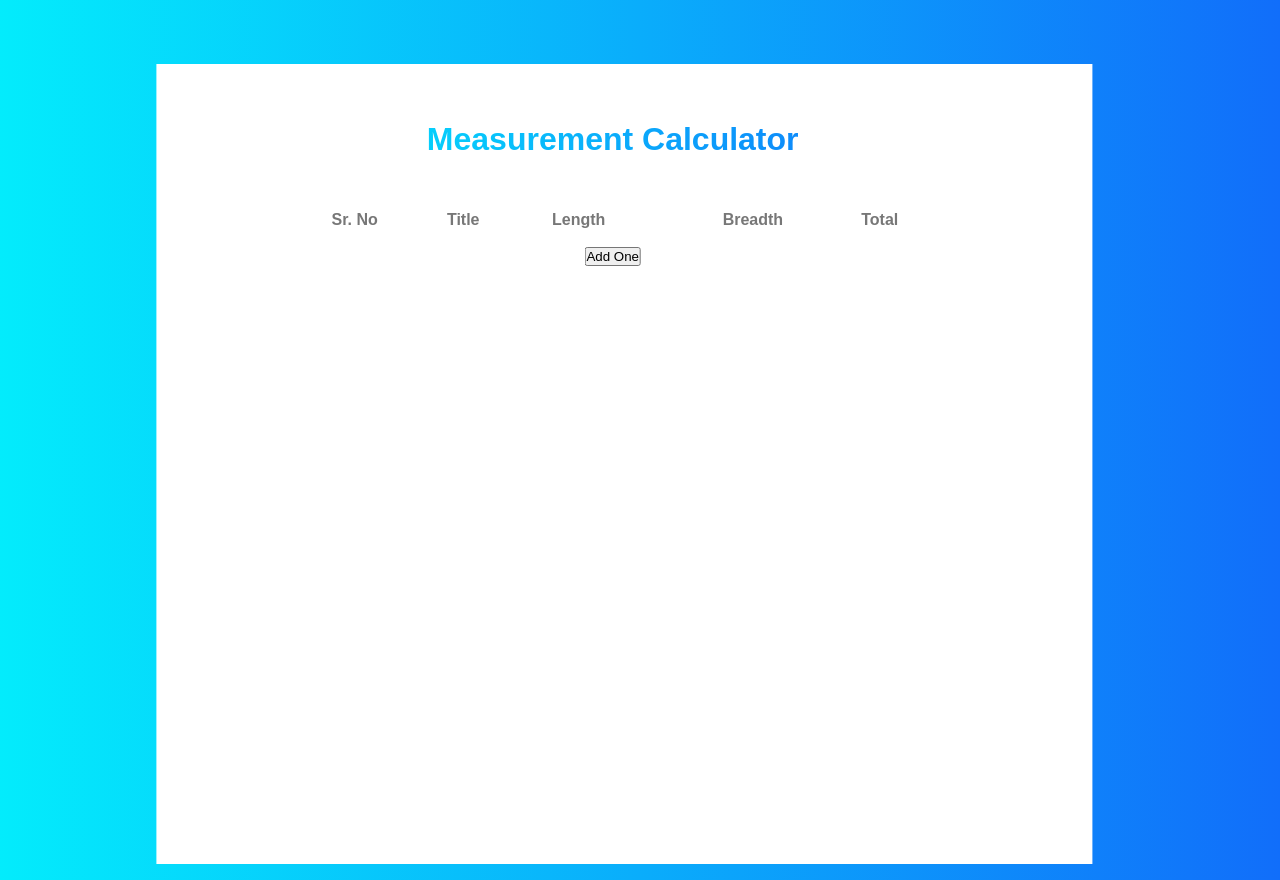
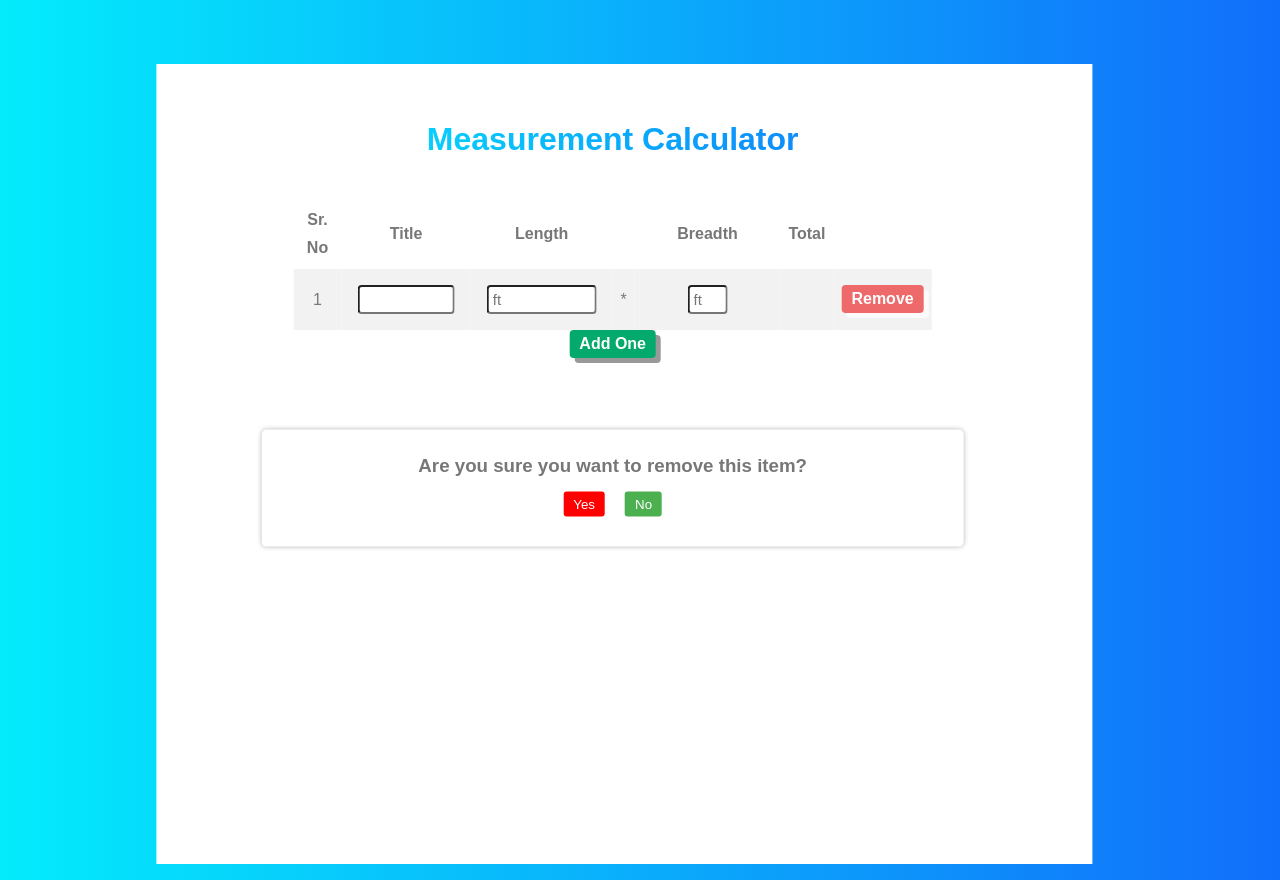
Before and after one commit to mokshchadha/floor_-measurement_calculator, a React (Vite) app: page / in a window 1280 px wide. Both pictures are taken after a click on the button "Remove". Built offline with nearby package versions, Linux system fonts and the light colour scheme.

Commit message:
buttons features added

```diff
--- a/package.json
+++ b/package.json
@@ -9,6 +9,9 @@
     "preview": "vite preview"
   },
   "dependencies": {
+    "@emotion/react": "^11.10.6",
+    "@emotion/styled": "^11.10.6",
+    "@mui/material": "^5.11.11",
     "react": "^18.2.0",
     "react-dom": "^18.2.0"
   },
--- a/src/App.css
+++ b/src/App.css
@@ -53,6 +53,7 @@
 }
 
 .card {
+
   padding: 2em;
 }
 
--- a/src/components/buttons/AddOne.jsx
+++ b/src/components/buttons/AddOne.jsx
@@ -4,7 +4,7 @@ import { emptyListObject } from "../../utils";
 
 export const AddOneButton = ({ list, setList }) => {
   return (
-    <button onClick={() => setList([...list, emptyListObject()])}>
+    <button className="add" onClick={() => setList([...list, emptyListObject()])}>
       Add One
     </button>
   );
--- a/src/components/buttons/Remove.jsx
+++ b/src/components/buttons/Remove.jsx
@@ -1,6 +1,46 @@
 import React from "react";
 import "./buttons.css";
+import { useState } from "react";
+import PropTypes from "prop-types";
 
 export const RemoveButton = ({ removeItem, id }) => {
-  return <button onClick={() => removeItem(id)}>Remove</button>;
+  const [showPopup, setShowPopup] = useState(false);
+
+  const handleRemove = () => {
+    setShowPopup(true);
+  };
+
+  const confirmRemove = () => {
+    removeItem(id);
+  };
+
+  const cancelRemove = () => {
+    setShowPopup(false);
+  };
+
+  return (
+    <>
+      <button className="remove" onClick={handleRemove}>
+        Remove
+      </button>
+      {showPopup && (
+        <div className="popup">
+          <div className="popup-content">
+            <h3>Are you sure you want to remove this item?</h3>
+            <button className="popup-button" onClick={confirmRemove}>
+              Yes
+            </button>
+            <button className="popup-button" onClick={cancelRemove}>
+              No
+            </button>
+          </div>
+        </div>
+      )}
+    </>
+  );
 };
+
+RemoveButton.propTypes = {
+  removeItem: PropTypes.func.isRequired,
+  id: PropTypes.string.isRequired,
+};
--- a/src/components/buttons/buttons.css
+++ b/src/components/buttons/buttons.css
@@ -0,0 +1,86 @@
+.add {
+    color: #fff;
+    background-color: #04AA6D;
+    padding: 5px 10px;
+    border-radius: 4px;
+    font-size: 16px;
+    font-weight: bold;
+    border: none;
+    cursor: pointer;
+    text-align: center;
+    cursor: pointer;
+    outline: none;
+    box-shadow: 5px 5px #999;
+  }
+.add:hover{
+    background-color: #3e8e41;
+
+}
+.add:active {
+    background-color: #3e8e41;
+    box-shadow: 0 5px #666;
+    transform: translateY(4px);
+}
+.remove{
+    color: #fff;
+    background-color:#ee6969;
+    padding: 5px 10px;
+    border-radius: 4px;
+    font-size: 16px;
+    font-weight: bold;
+    border: none;
+    cursor: pointer;
+    text-align: center;
+    cursor: pointer;
+    outline: none;
+    box-shadow: 5px 5px #fcfafa;
+}
+.remove:hover {
+    background-color: #c00;
+}
+.remove:active {
+    background-color: #FF0000;
+    box-shadow: 0 5px #666;
+    transform: translateY(4px);
+}
+
+  .popup {
+    position: absolute;
+    top: 50%;
+    left: 50%;
+    transform: translate(-50%, -50%);
+    width: 100%;
+    /* display: flex;
+    justify-content: center;
+    align-items: center; */
+  }
+
+  .popup-content {
+    background-color: #fff;
+    border-radius: 5px;
+    box-shadow: 0px 0px 5px rgba(0, 0, 0, 0.3);
+    padding: 20px;
+    text-align: center;
+  }
+
+  .popup h3 {
+    margin-top: 0;
+  }
+
+  .popup-button {
+    background-color: #f00;
+    color: #fff;
+    border: none;
+    border-radius: 3px;
+    padding: 5px 10px;
+    margin: 10px;
+    cursor: pointer;
+  }
+
+  .popup-button:last-child {
+    background-color: #4caf50;
+  }
+
+  .popup-button:hover {
+    background-color: #f00;
+  }
--- a/src/components/list/List.jsx
+++ b/src/components/list/List.jsx
@@ -4,6 +4,8 @@ import React, { useState } from "react";
 import { ListRow } from "./ListRow";
 import { emptyListObject } from "../../utils";
 import { AddOneButton } from "../buttons/AddOne";
+import { RemoveButton } from "../buttons/Remove";
+
 
 const _1_FT_TO_INCHES = 12;
 
@@ -60,6 +62,8 @@ function computeTotal(item) {
 
 export const List = () => {
   const [list, setList] = useState([emptyListObject()]);
+  const [deleteId, setDeleteId] = useState(null);
+  const [showPopup, setShowPopup] = useState(false);
   const updateTitle = (value, id) => {
     setList([...list.map((e) => (e.id !== id ? e : { ...e, title: value }))]);
   };
@@ -110,7 +114,6 @@ export const List = () => {
     const newList = list.filter((e) => e.id !== id);
     setList([...newList]);
   };
-
   return (
     <div className="card">
       <div>
--- a/src/components/list/list.css
+++ b/src/components/list/list.css
@@ -1,8 +1,6 @@
 .main{
-    /* background-image:url("assets/image.jpg");
-    background-repeat: no-repeat;
-    background-size: cover; */
     background-color: white;
+    position: relative;
 }
 /* .flex-container {
     display: flex;
@@ -24,7 +22,7 @@ input[type=text] {
   }
 input[type=number] {
     font-size: 15px;
-    width: 30%;
+    width: 35%;
     padding: 4px 4px;
     margin: 0;
     border-radius: 4px;
@@ -63,31 +61,3 @@ tr:nth-child(even) {
 tr:nth-child(odd){
     background-color: #F2F2F2;
 }
-.add {
-    background-color: white;
-    color: green;
-    padding: 5px 10px;
-    border-radius: 4px;
-    font-size: 16px;
-    font-weight: bold;
-    border: none;
-    cursor: pointer;
-  }
-.add:hover{
-    background-color: rgb(247, 240, 240);
-    box-shadow: 0px 0px 2px 2px rgb(9, 183, 76);
-}
-.remove{
-    background-color: white;
-    color: rgb(227, 11, 11);
-    padding: 5px 10px;
-     border-radius: 4px;
-    font-size: 16px;
-    font-weight: bold;
-    border: none;
-    /* cursor: pointer; */
-}
-.remove:hover{
-    background-color: rgb(247, 240, 240);
-    box-shadow: 0px 0px 2px 2px rgb(237, 28, 28);
-}
```
Also changed, not shown: src/assets/image.jpg (deleted), 1 other file (tests, documents, lock files or other folders).
